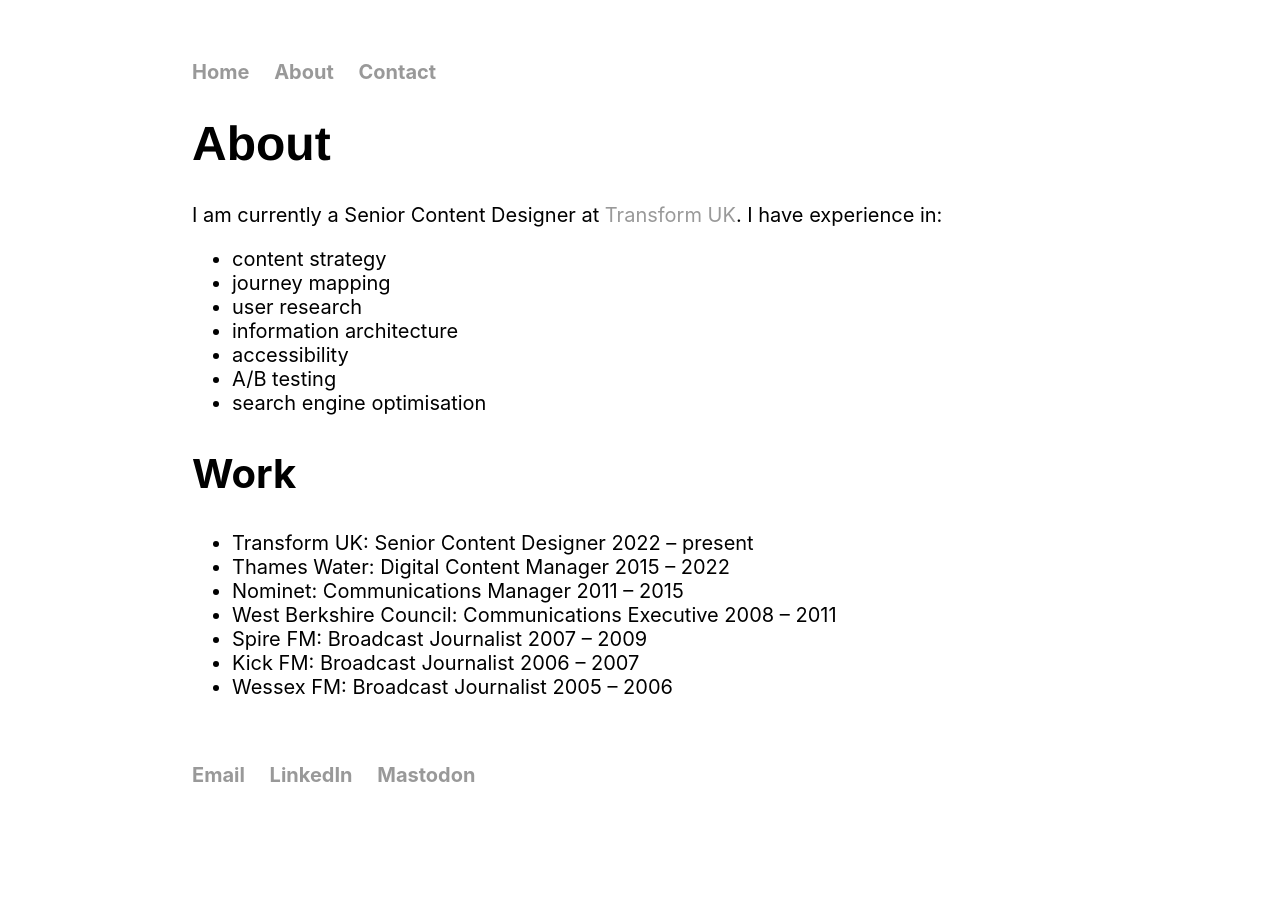
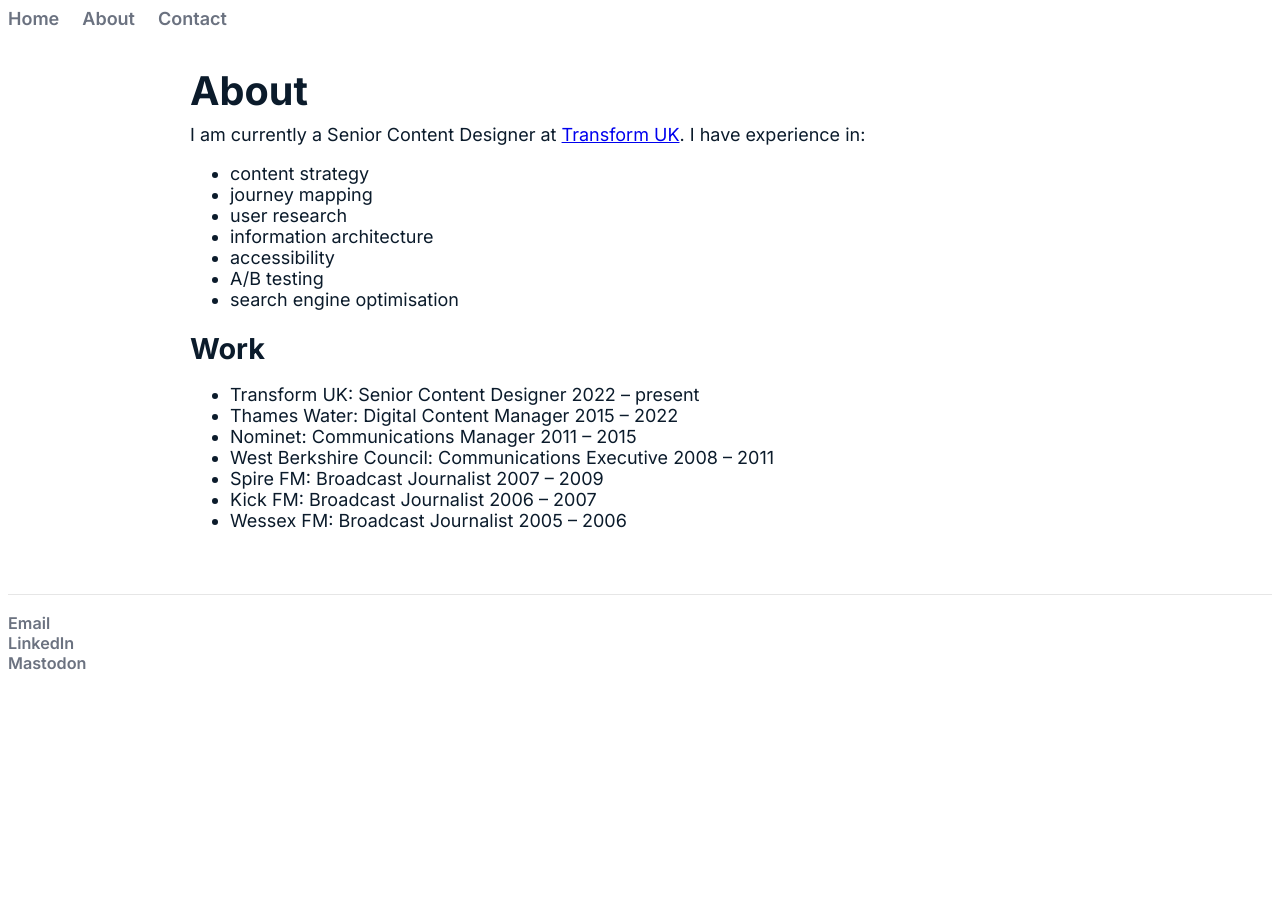
Before and after one commit to philsprayuk/philsprayuk.github.io, a Jekyll site: the page built from about/index.html, in a window 1280 px wide. Built offline with Jekyll 4.4.1, drawn with Linux system fonts in a browser that asks for light colours.

Commit message:
Homepage: design-focused intro; meta, accessibility improvements; refresh CSS

```diff
--- a/_layouts/default.html
+++ b/_layouts/default.html
@@ -1,23 +1,27 @@
 <!DOCTYPE html>
-	<html>
+	<html lang="en">
 		<head>
+			<meta charset="utf-8">
+			<meta name="viewport" content="width=device-width, initial-scale=1">
 			<title>{{ page.title }}</title>
+			<link href="https://fonts.googleapis.com/css2?family=Inter:wght@300;400;600;700;800&display=swap" rel="stylesheet">
 			<!-- link to main stylesheet -->
 			<link rel="stylesheet" type="text/css" href="/css/main.css">
 		</head>
 		<body>
-			<nav>
+			<a class="skip-link" href="#content">Skip to content</a>
+			<nav aria-label="Primary">
 	    		<ul>
 	        		<li><a href="/">Home</a></li>
 		        	<li><a href="/about">About</a></li>
 				<li><a href="/contact">Contact</a></li>
 	    		</ul>
 			</nav>
-			<div class="container">
+			<main id="content" class="container">
 
 			{{ content }}
 
-			</div><!-- /.container -->
+			</main><!-- /.container -->
 			<footer>
 	    		<ul>
 				<li><a href="mailto:hello@philspray.uk">Email</a></li>
@@ -26,3 +30,4 @@
 			</ul>
 			</footer>
 		</body>
+	</html>
--- a/css/main.css
+++ b/css/main.css
@@ -1,53 +1,110 @@
-body {
-    margin: 60px auto;
-    width: 70%;
+:root {
+    --bg: #ffffff;
+    --text: #0b1b2b;
+    --muted: #6b7280;
+    --accent: #0b5b8a;
+    --max-width: 900px;
+    --content-padding: 24px;
 }
+
+html, body {
+    height: 100%;
+    font-family: Inter, system-ui, -apple-system, "Segoe UI", Roboto, "Helvetica Neue", Arial, sans-serif;
+    font-size: 18px;
+    color: var(--text);
+    background: var(--bg);
+    -webkit-font-smoothing: antialiased;
+    -moz-osx-font-smoothing: grayscale;
+}
+
+.container {
+    max-width: var(--max-width);
+    margin: 0 auto;
+    padding: var(--content-padding);
+}
+
+.skip-link {
+    position: absolute;
+    left: -999px;
+    top: auto;
+    width: 1px;
+    height: 1px;
+    overflow: hidden;
+}
+.skip-link:focus {
+    left: var(--content-padding);
+    top: var(--content-padding);
+    width: auto;
+    height: auto;
+    background: #fff;
+    padding: 8px 12px;
+    border: 1px solid #ddd;
+    z-index: 9999;
+}
+
 nav ul, footer ul {
-    font-family:'Inter', sans-serif;
-    padding: 0px;
+    padding: 0;
+    margin: 0 0 16px 0;
     list-style: none;
-    font-weight: bold;
 }
-nav ul li, footer ul li {
-    display: inline;
-    margin-right: 20px;
+
+nav ul li {
+    display: inline-block;
+    margin-right: 18px;
 }
-a {
+
+nav a, footer a {
+    color: var(--muted);
     text-decoration: none;
-    color: #999;
+    font-weight: 600;
 }
-a:hover {
+
+nav a:hover, nav a:focus {
+    color: var(--accent);
     text-decoration: underline;
 }
-  html, body {
-    font-size: 20px;
-    font-family: 'Inter', sans-serif;
 
-  }
+a:focus {
+    outline: 3px solid #cfeef8;
+    outline-offset: 2px;
+}
 
-  h1 {
-    font-family: 'Helvetica', 'Arial', 'Sans-Serif';
-    font-size: 2.4em;
+h1 {
+    font-size: 2.2rem;
+    line-height: 1.15;
+    margin: 0 0 0.5rem 0;
     font-weight: 700;
 }
 
 h2 {
-    font-family: 'Inter', sans-serif;
-    font-size: 2em;
-    font-weight: 700;
+    font-size: 1.6rem;
+    margin: 1.2rem 0 0.6rem 0;
 }
 
-}
-footer {
-    border-top: 1px solid #d5d5d5;
-    font-size: .8em;
+p {
+    margin: 0 0 1rem 0;
 }
 
-ul.posts {
-    margin: 20px auto 40px;
-    font-size: 1.5em;
+footer {
+    border-top: 1px solid #e6e6e6;
+    padding: 18px 0;
+    color: var(--muted);
+    font-size: 0.9rem;
 }
 
+/* Posts list */
+ul.posts {
+    margin: 20px 0 40px;
+    padding: 0;
+}
 ul.posts li {
     list-style: none;
 }
+
+/* Responsive adjustments */
+@media (max-width: 720px) {
+    :root { --content-padding: 16px; }
+    html, body { font-size: 16px; }
+    nav ul li { display: block; margin: 8px 0; }
+    .container { padding: 16px; }
+}
```
Also changed, not shown: index.html (+6 -8 lines).
